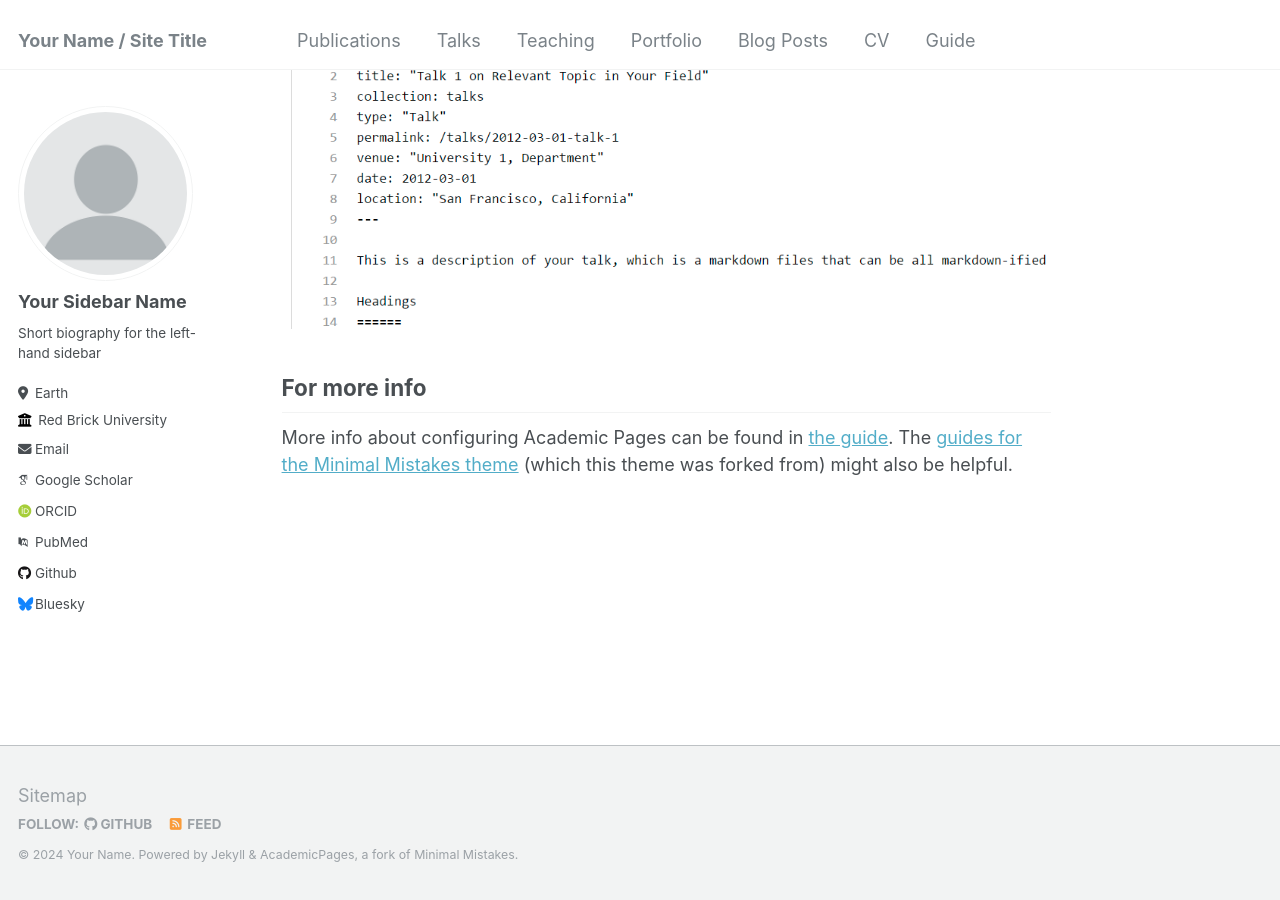
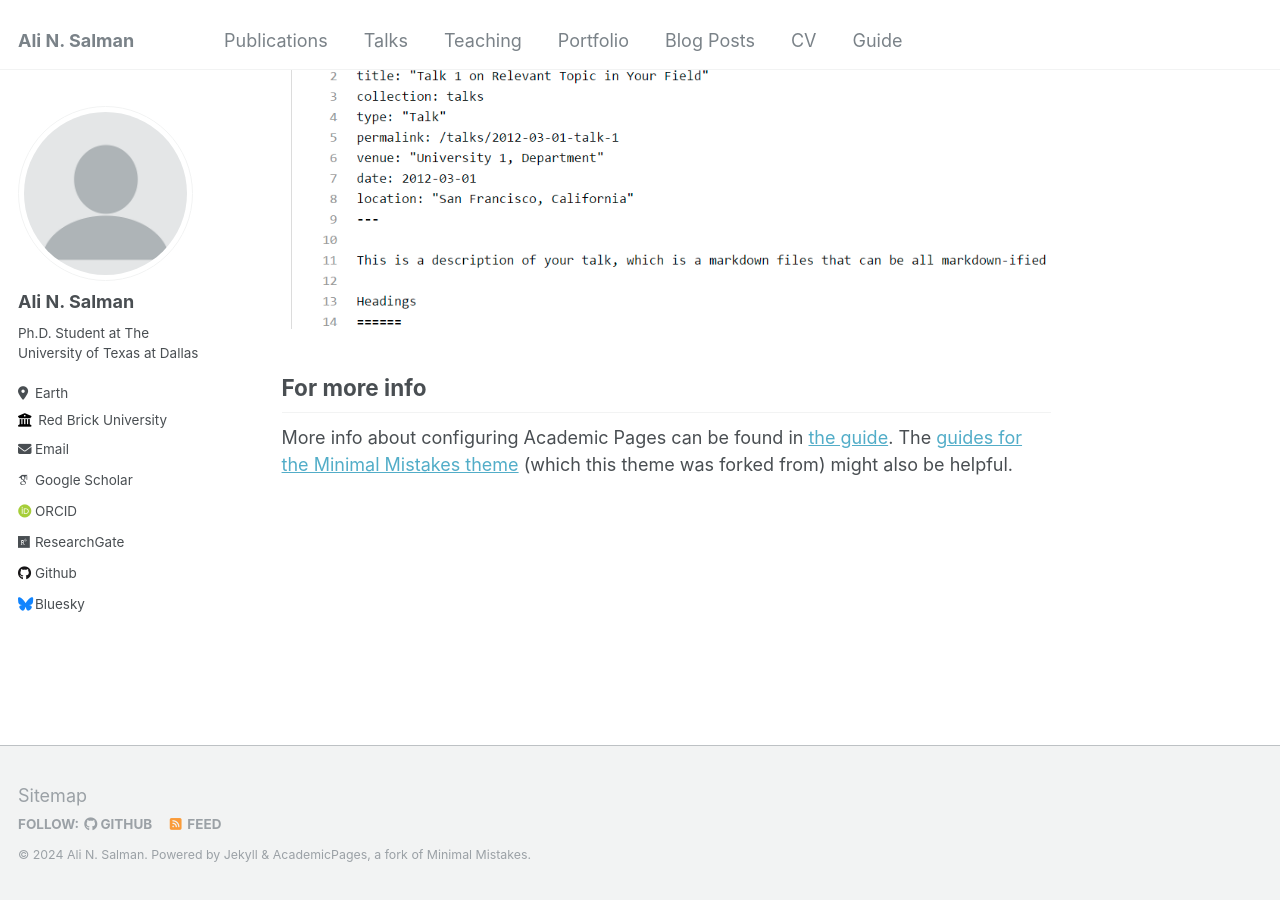
Before and after one commit to 3loi/3loi, a Jekyll site: the page built from _pages/about.md, in a window 1280 px wide and 900 px high, scrolled down 2660 px. Built offline with Jekyll 4.4.1, drawn with Linux system fonts in a browser that asks for light colours; some web fonts are replaced.

Commit message:
Update _config.yml

```diff
--- a/_config.yml
+++ b/_config.yml
@@ -8,13 +8,13 @@
 
 # Basic Site Settings
 locale                   : "en-US"
-title                    : "Your Name / Site Title"
+title                    : "Ali N. Salman"
 title_separator          : "-"
-name                     : &name "Your Name"
-description              : &description "personal description"
-url                      : https://academicpages.github.io # the base hostname & protocol for your site e.g. "https://mmistakes.github.io"
+name                     : &name "Ali N. Salman"
+description              : &description "Ph.D. Student at The University of Texas at Dallas"
+url                      : https://3loi.github.io # the base hostname & protocol for your site e.g. "https://mmistakes.github.io"
 baseurl                  : "" # the subpath of your site, e.g. "/blog"
-repository               : "academicpages/academicpages.github.io"
+repository               : "3loi.github.io"
 
 # Site Author - The following control what appear as part of the author content on the side bar.
 #               If a field is blank the icon and link will not appear, otherwise it will be shown.
@@ -22,28 +22,27 @@ repository               : "academicpages/academicpages.github.io"
 author:
   # Biographic information
   avatar           : "profile.png"
-  name             : "Your Sidebar Name"
-  pronouns         : # example: "she/her"
-  bio              : "Short biography for the left-hand sidebar"
+  name             : "Ali N. Salman"
+  bio              : "Ph.D. Student at The University of Texas at Dallas"
   location         : "Earth"
   employer         : "Red Brick University"
   uri              : # URL
-  email            : "none@example.org"
+  email            : "Ali.Salman@utdallas.edu"
 
   # Academic websites
   arxiv            : # URL - Update with the correct link to your profile
-  googlescholar    : "https://scholar.google.com/citations?user=PS_CX0AAAAAJ"
+  googlescholar    : "https://scholar.google.com/citations?user=BOX8bpAAAAAJ&hl=en"
   impactstory      : # URL
-  orcid            : "http://orcid.org/yourorcidurl"
+  orcid            : "http://orcid.org/0000-0003-1395-0382"
   semantic         : # URL
-  pubmed           : "https://www.ncbi.nlm.nih.gov/pubmed/?term=john+snow"
-  researchgate     : # URL
+  pubmed           :
+  researchgate     : "https://www.researchgate.net/profile/Ali-Salman-11"
 
   # Repositories and software development
   bitbucket        : # Username - Update with your username on the site
   codepen          : # Username
   dribbble         : # Username
-  github           : "academicpages"
+  github           : "3loi"
   kaggle           : # Username
   stackoverflow    : # User number or user number and name (i.e., use "1" or "1/jeff-atwood")
 
```
